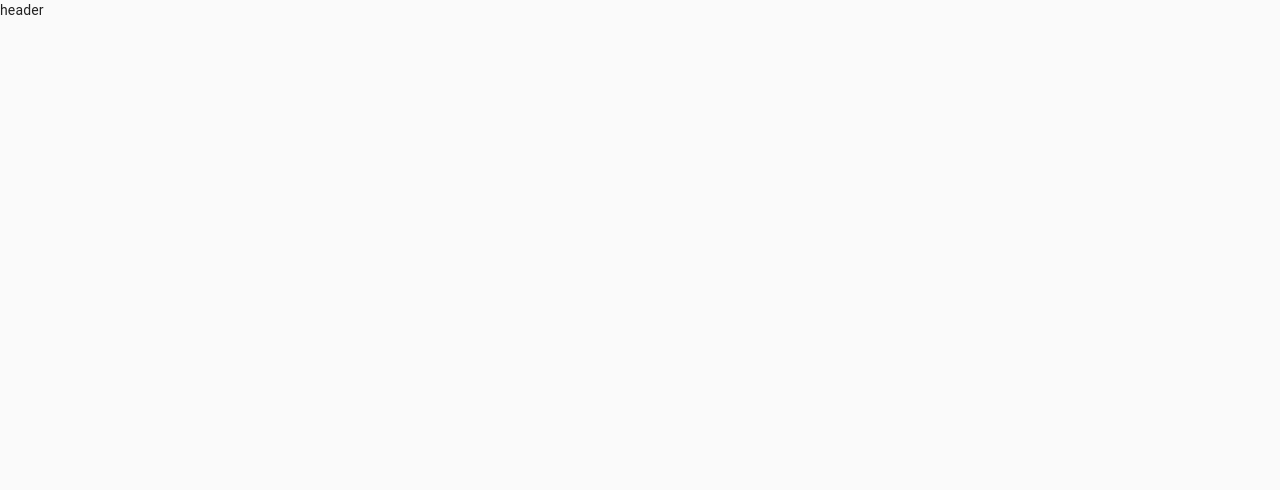
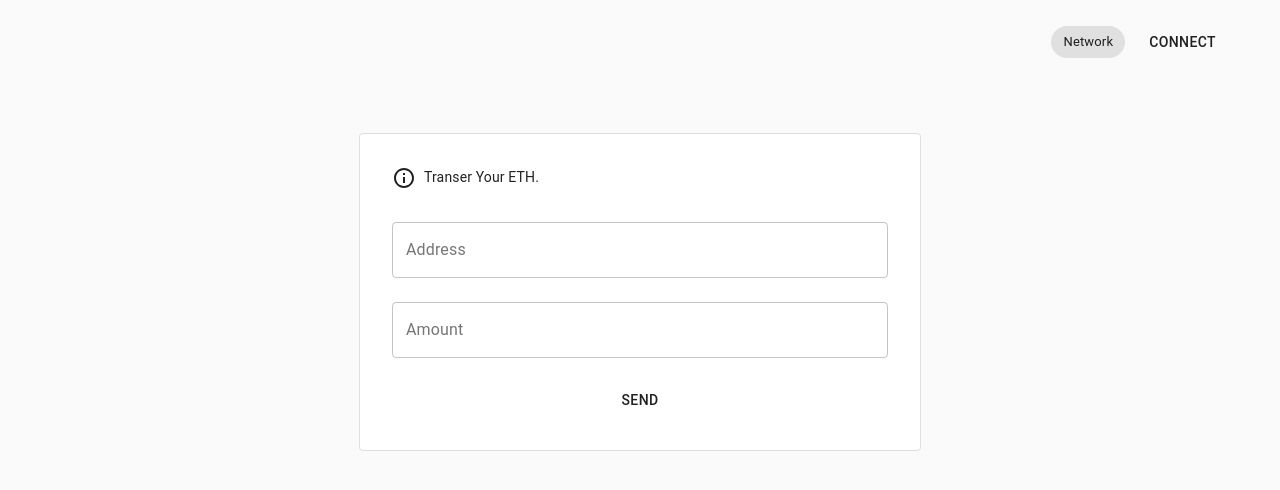
Before and after one commit to coolryanc/transfer-app, a React (Create React App) app: page / in a window 1280 px wide. Shown: the top 490 px of the page. Built offline with nearby package versions, Linux system fonts and the light colour scheme.

Commit message:
feat: setup Payment form UI

```diff
--- a/package.json
+++ b/package.json
@@ -4,6 +4,7 @@
   "private": true,
   "dependencies": {
     "@material-ui/core": "^4.12.3",
+    "@material-ui/icons": "^4.11.2",
     "@testing-library/jest-dom": "^5.11.4",
     "@testing-library/react": "^11.1.0",
     "@testing-library/user-event": "^12.1.10",
@@ -12,6 +13,7 @@
     "ethers": "^5.4.6",
     "react": "^17.0.2",
     "react-dom": "^17.0.2",
+    "react-hook-form": "^7.14.0",
     "react-scripts": "4.0.3",
     "web-vitals": "^1.0.1"
   },
--- a/src/App.js
+++ b/src/App.js
@@ -1,12 +1,24 @@
+import { styled } from '@material-ui/core/styles';
 // components
 import Header from './components/Header';
+import Payment from './components/Payment';
 // theme
 import Theme from './theme';
+
+const RootStyle = styled('div')({
+    minHeight: '100vh',
+    overflow: 'hidden'
+});
 
 function App() {
     return (
         <Theme>
-            <Header />
+            <RootStyle>
+                <Header />
+                <main>
+                    <Payment />
+                </main>
+            </RootStyle>
         </Theme>
     );
 }
--- a/src/components/Header/Header.jsx
+++ b/src/components/Header/Header.jsx
@@ -1,7 +1,30 @@
+import { AppBar, Box, Button, Chip } from '@material-ui/core';
 import { styled } from '@material-ui/core/styles';
 
+const Root = styled(AppBar)({
+    boxShadow: 'none',
+    backgroundColor: 'transparent',
+    position: 'relative'
+})
+
 const Header = () => {
-    return 'header'
+    return (
+        <Root>
+            <Box
+                m={3}
+                display="flex"
+                alignItems="center"
+                justifyContent="flex-end"
+            >
+                <Box mx={1}>
+                    <Chip label="Network" />
+                </Box>
+                <Box mx={1}>
+                    <Button>Connect</Button>
+                </Box>
+            </Box>
+        </Root>
+    )
 };
 
 export default Header;
--- /dev/null
+++ b/src/components/Payment/Payment.jsx
@@ -0,0 +1,22 @@
+import PaymentForm from './PaymentForm.jsx'
+import { Box, Card } from "@material-ui/core";
+
+const Payment = () => {
+
+    return (
+        <Box
+            display="flex"
+            alignItems="center"
+            justifyContent="center"
+            mt={6}
+        >
+            <Card variant="outlined">
+                <Box p={4}>
+                    <PaymentForm />
+                </Box>
+            </Card>
+        </Box>
+    )
+};
+
+export default Payment;
--- /dev/null
+++ b/src/components/Payment/PaymentForm.jsx
@@ -0,0 +1,65 @@
+import { useForm, Controller } from "react-hook-form";
+import { makeStyles } from '@material-ui/core/styles';
+import { Button, Box, TextField, Typography } from "@material-ui/core";
+import InfoOutlinedIcon from '@material-ui/icons/InfoOutlined';
+
+const useStyles = makeStyles((theme) => ({
+    text: {
+        marginLeft: theme.spacing(1)
+    },
+}));
+
+const PaymentForm = () => {
+    const classes = useStyles();
+    const { control, handleSubmit } = useForm();
+    const onSubmit = (data) => { console.log(data) }
+
+    return (
+        <form onSubmit={handleSubmit(onSubmit)}>
+            <Box display="flex" alignItems="center" mb={2}>
+                <InfoOutlinedIcon />
+                <Typography variant="p" className={classes.text}>Transer Your ETH.</Typography>
+            </Box>
+            <Controller
+                render={({ field }) => (
+                    <TextField
+                        fullWidth
+                        margin="normal"
+                        variant="outlined"
+                        label="Address"
+                        {...field}
+                    />
+                )}
+                name="address"
+                control={control}
+                defaultValue=""
+                className="materialUIInput"
+            />
+            <Controller
+                render={({ field }) => (
+                    <TextField
+                        fullWidth
+                        margin="normal"
+                        variant="outlined"
+                        label="Amount"
+                        {...field}
+                    />
+                )}
+                name="value"
+                control={control}
+                defaultValue=""
+                className="materialUIInput"
+            />
+            <Box mt={2}>
+                <Button
+                    type="submit"
+                    fullWidth
+                >
+                    Send
+                </Button>
+            </Box>
+        </form>
+    )
+};
+
+export default PaymentForm;
--- /dev/null
+++ b/src/components/Payment/index.js
@@ -0,0 +1,3 @@
+import Payment from './Payment.jsx'
+
+export default Payment;
--- a/src/theme/index.js
+++ b/src/theme/index.js
@@ -1,5 +1,5 @@
 import PropTypes from 'prop-types';
-import { CssBaseline } from '@material-ui/core';
+import { CssBaseline, Container } from '@material-ui/core';
 import { ThemeProvider, createTheme } from '@material-ui/core/styles';
 
 const Theme = ({ children }) => {
@@ -32,7 +32,9 @@ const Theme = ({ children }) => {
     return (
         <ThemeProvider theme={theme}>
             <CssBaseline />
-            {children}
+            <Container>
+                {children}
+            </Container>
         </ThemeProvider>
     );
 };
```
Also changed, not shown: 1 other file (tests, documents, lock files or other folders).
